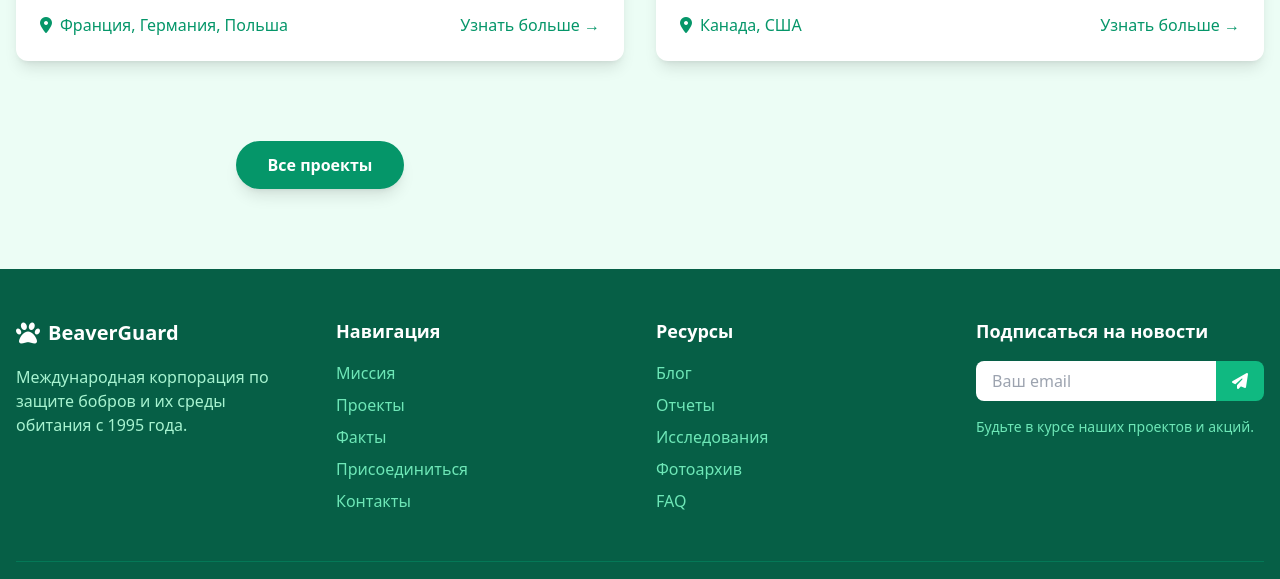
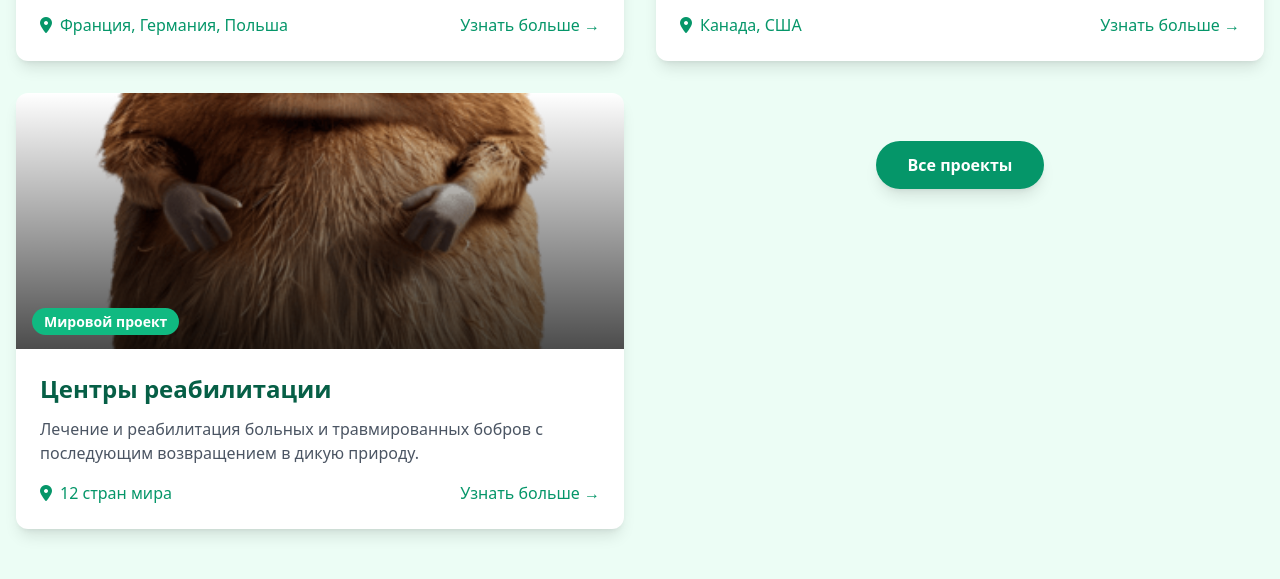
Before and after one commit to DanilBelokon/bever-defender, a plain HTML site: page index.html in a window 1280 px wide. Shown: the part 2039-2618 px from the top of the page. Drawn offline with nearby package versions, Linux system fonts and the light colour scheme.

Commit message:
Add card 3

```diff
--- a/index.html
+++ b/index.html
@@ -407,6 +407,46 @@
             </div>
           </div>
 
+          <div
+            class="bg-white rounded-xl overflow-hidden shadow-lg hover:shadow-xl transition duration-300"
+          >
+            <div class="relative h-64 overflow-hidden">
+              <img
+                src="cool.png"
+                alt="Реабилитационный центр"
+                class="w-full h-full object-cover"
+              />
+              <div
+                class="absolute inset-0 bg-gradient-to-t from-black/70 to-transparent"
+              ></div>
+              <div class="absolute bottom-4 left-4">
+                <span
+                  class="bg-emerald-500 text-white text-sm font-bold px-3 py-1 rounded-full"
+                  >Мировой проект</span
+                >
+              </div>
+            </div>
+            <div class="p-6">
+              <h3 class="text-2xl font-bold text-emerald-800 mb-3">
+                Центры реабилитации
+              </h3>
+              <p class="text-gray-600 mb-4">
+                Лечение и реабилитация больных и травмированных бобров с
+                последующим возвращением в дикую природу.
+              </p>
+              <div class="flex justify-between items-center">
+                <span class="text-emerald-600 font-medium"
+                  ><i class="fas fa-map-marker-alt mr-2"></i>12 стран мира</span
+                >
+                <a
+                  href="#"
+                  class="text-emerald-600 hover:text-emerald-800 font-medium"
+                  >Узнать больше →</a
+                >
+              </div>
+            </div>
+          </div>
+
 
 
         <div class="text-center mt-12">
```
